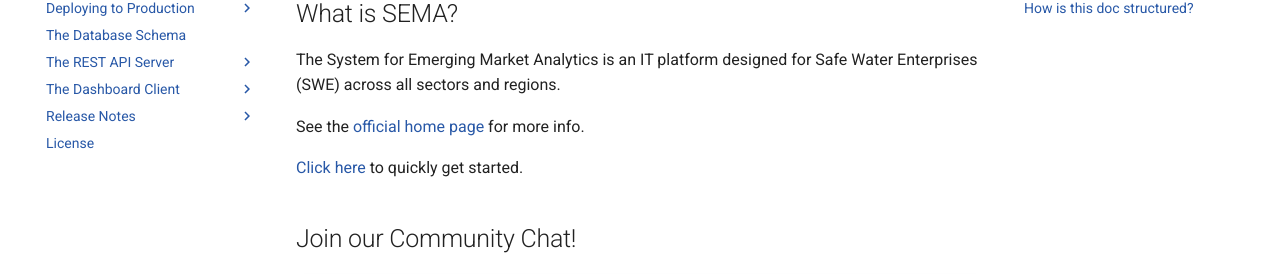
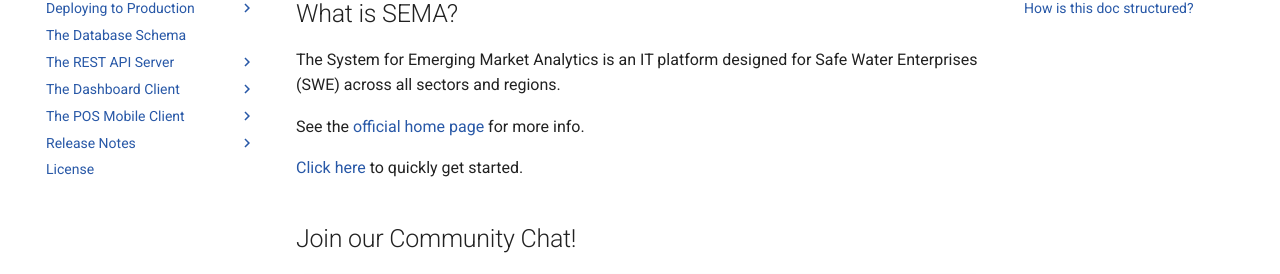
Before and after one commit to untapped-inc/sema-docs, an MkDocs documentation site: the page built from docs/index.md, in a window 1280 px wide. Shown: the part 185-459 px from the top of the page. Built offline with MkDocs 1.6.1 and Material for MkDocs 9.7.7, drawn with Linux system fonts in a browser that asks for light colours; comment, search, counter and statistics services are not loaded.

Commit message:
Add POS links to navigation menu

```diff
--- a/mkdocs.yml
+++ b/mkdocs.yml
@@ -65,7 +65,11 @@
     - Sales: dashboard/sales.md
     - Volumes: dashboard/volumes.md
     - Demographics: dashboard/demographics.md
-  # - The POS Client: the-pos-client.md
+  - The POS Mobile Client:
+    - Overview: pos/overview.md
+    - Components:
+      - General:
+        - Login: pos/general/Login.md
   - Release Notes:
     - Dashboard:
       - 0.0.0.7: release-notes/dashboard/0.0.0.7.md
```
